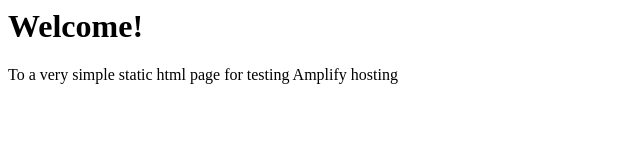
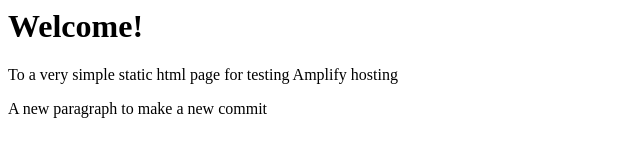
Before and after one commit to yuth/Basic-Static-Web-Page, a website: page src/index.html in a window 1280 px wide. Shown: the whole page, without its empty margins (0-640 px from the left). Drawn offline with Linux system fonts and the light colour scheme.

Commit message:
Add new paragraph for a new commit

```diff
--- a/src/index.html
+++ b/src/index.html
@@ -10,6 +10,7 @@
 <body>
     <h1>Welcome!</h1>
     <p>To a very simple static html page for testing Amplify hosting</p>
+    <p>A new paragraph to make a new commit</p>
 </body>
 
 </html>
```
